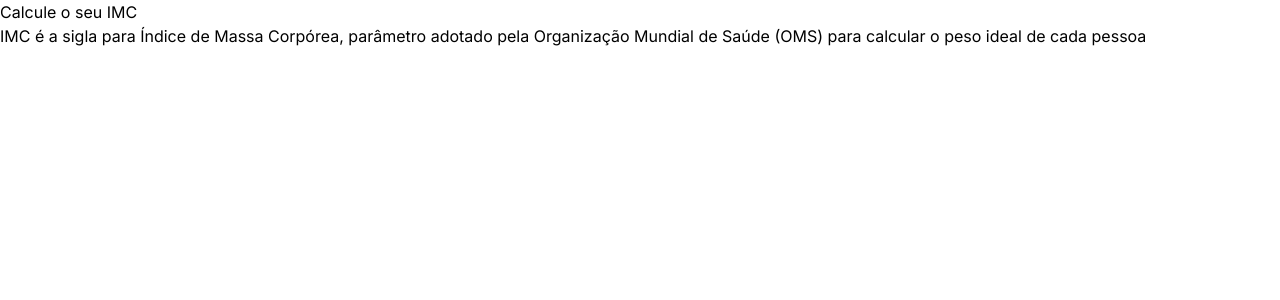
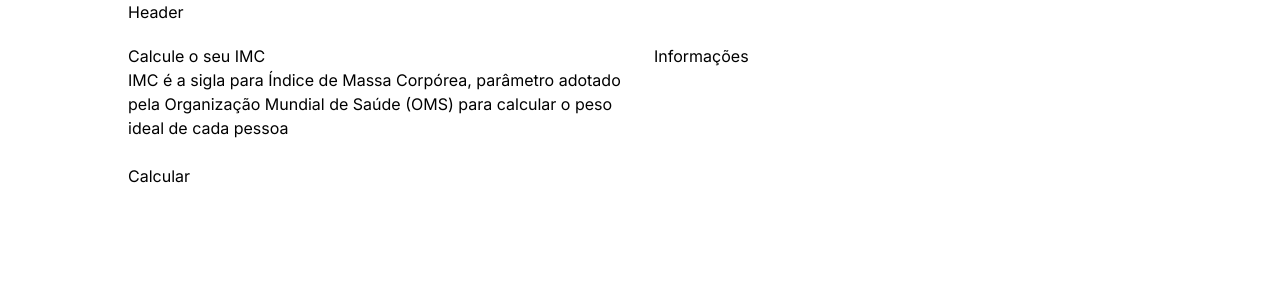
Before and after one commit to welisonw/calculadora-imc, a Next.js app: page / in a window 1280 px wide. Shown: the top 300 px of the page. Built offline with nearby package versions, Linux system fonts and the light colour scheme.

Commit message:
structure

```diff
--- a/src/app/page.tsx
+++ b/src/app/page.tsx
@@ -1,15 +1,38 @@
+'use client';
+
+import { Input } from "@/components/Input/Input";
+import { useState } from "react";
 
 
 export default function Home() {
+  const [ height, setHeight ] = useState('');
+  const [ weight, setWeight ] = useState('');
+
   return (
-    <div>
-      <header>
+    <div className="max-w-5xl m-auto">
+      <header className="mb-5">
+        Header
+      </header>
 
-      </header>
-      <main>
-        <div>
+      <main className="flex gap-7 m-auto">
+        <div className="flex-1">
           <h1>Calcule o seu IMC</h1>
           <p>IMC é a sigla para Índice de Massa Corpórea, parâmetro adotado pela Organização Mundial de Saúde (OMS) para calcular o peso ideal de cada pessoa</p>
+          <Input
+          type="text"
+          value={height}
+          onChange={e => setHeight(e.target.value)}
+          />
+          <Input
+          type="text"
+          value={weight}
+          onChange={e => setWeight(e.target.value)}
+          />
+          <button>Calcular</button>
+        </div>
+
+        <div className="flex-1">
+          Informações
         </div>
       </main>
     </div>
--- /dev/null
+++ b/src/components/Input/Input.tsx
@@ -0,0 +1,18 @@
+
+type Props = {
+  type: string,
+  value: string,
+  onChange: (e: any) => void;
+}
+
+export const Input = ({ type, value, onChange } : Props) => {
+  return (
+    <>
+      <input
+        type={type}
+        value={value}
+        onChange={onChange}
+      />
+    </>
+  );
+};
```
